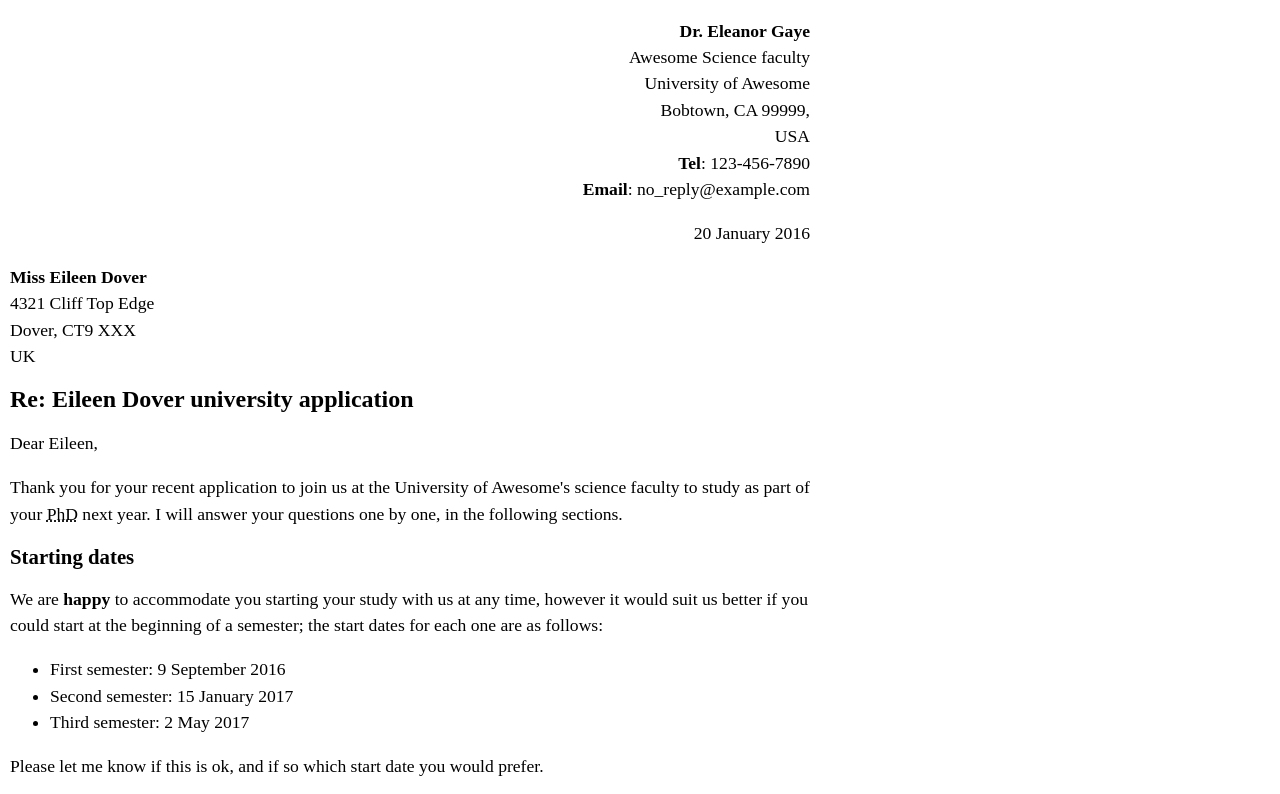
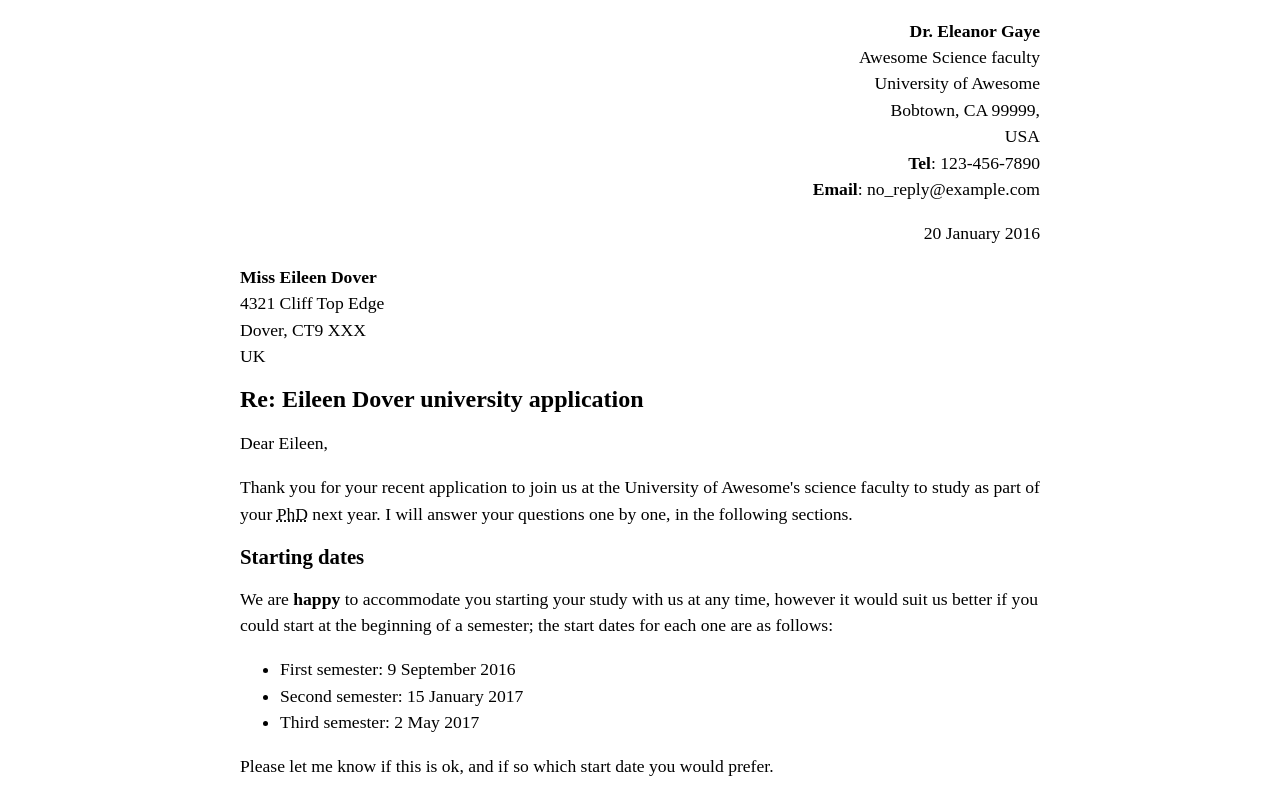
Before and after one commit to duongtho-cwu/duongtho-cwu.github.io, a plain HTML site: page letter-markup/index.html in a window 1280 px wide. Shown: the top 794 px of the page. Drawn offline with Linux system fonts and the light colour scheme.

Commit message:
Update index.html

```diff
--- a/letter-markup/index.html
+++ b/letter-markup/index.html
@@ -8,10 +8,12 @@
         <style>
             html {
             font-size: 16px;
+            margin-left: 20px;
+            margin-right: 20px;
             }
             body {
             max-width: 800px;
-            margin: 10px;
+            margin: 0 auto;
             }
             .sender-column {
             text-align: right;
@@ -35,7 +37,6 @@
             </style>
     </head>
     <body>
-
 
            <address class="sender-column">
                 <p>
```
